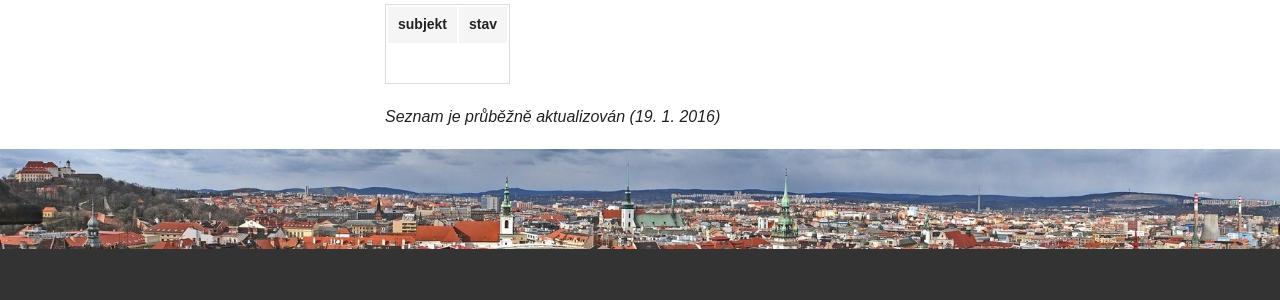
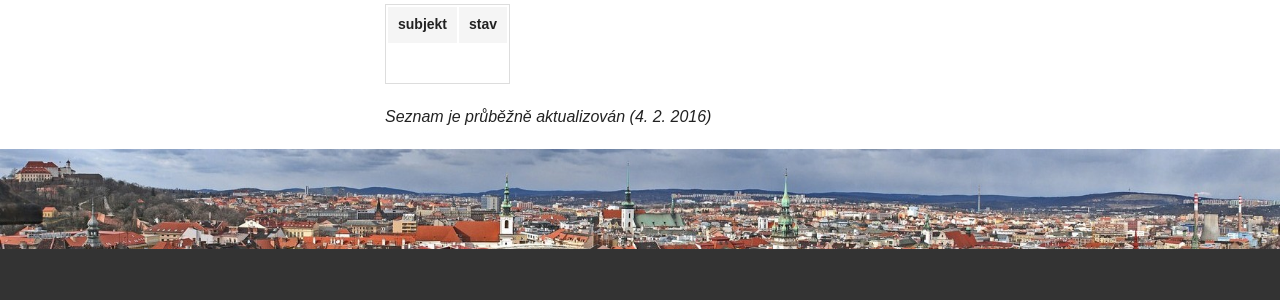
Before and after one commit to otevrenamesta/otevrenamesta.github.io, a Jekyll site: the page built from pages/clenstvi.md, in a window 1280 px wide and 900 px high, scrolled down 1771 px. Shown: the part 314-614 px from the top of the window. Built offline with Jekyll 4.4.1, drawn with Linux system fonts in a browser that asks for light colours; nearby versions of some CDN libraries; library files that are not in the unit come from our copies.

Commit message:
Update clenstvi.md

```diff
--- a/pages/clenstvi.md
+++ b/pages/clenstvi.md
@@ -77,4 +77,4 @@ subjekt | stav
 --- | ---
  |
 
-*Seznam je průběžně aktualizován (19. 1. 2016)*
+*Seznam je průběžně aktualizován (4. 2. 2016)*
```
